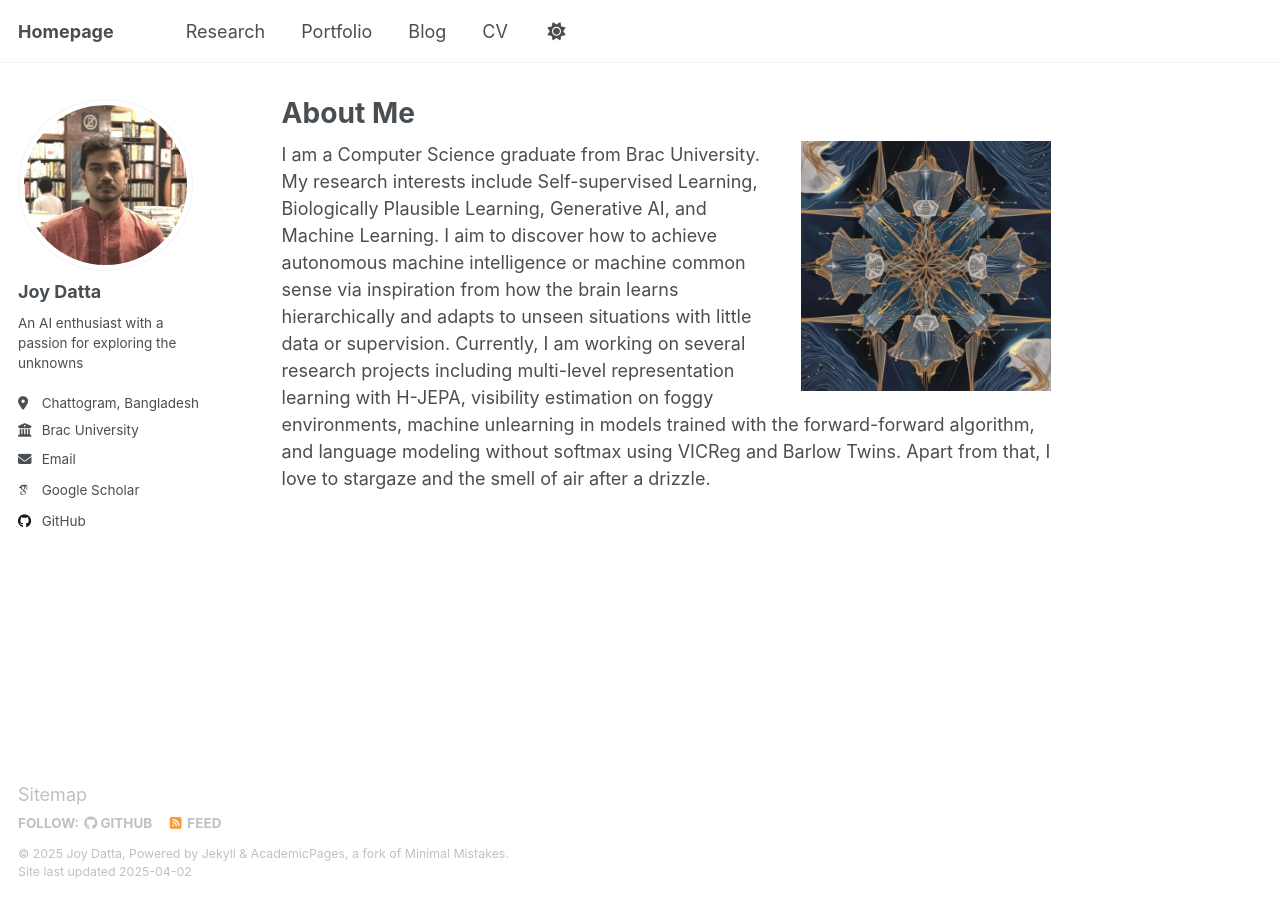
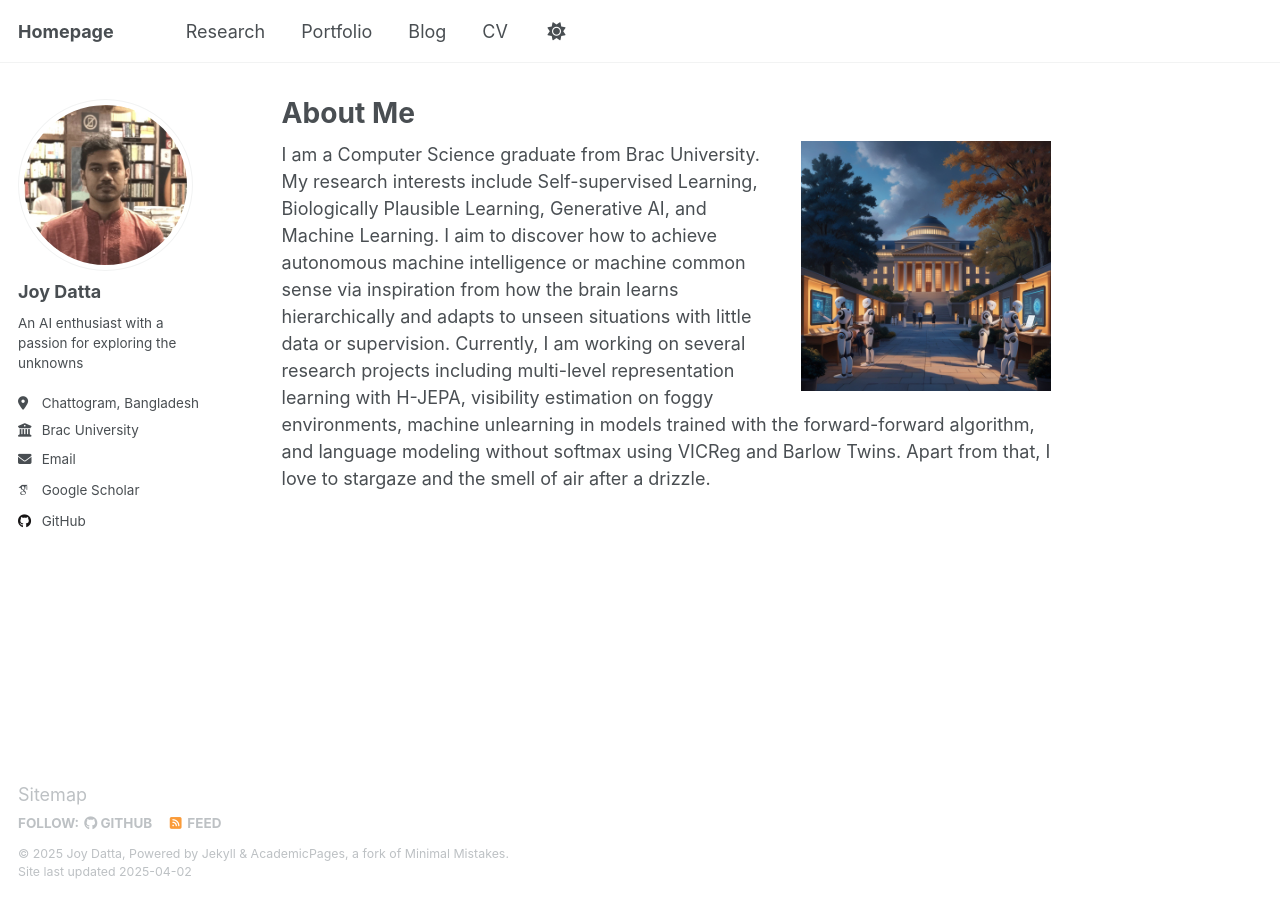
Before and after one commit to joy-datta/joy-datta.github.io, a Jekyll site: the page built from _pages/about.md, in a window 1280 px wide. Built offline with Jekyll 4.4.1, drawn with Linux system fonts in a browser that asks for light colours; some web fonts are replaced.

Commit message:
Update about.md

```diff
--- a/_pages/about.md
+++ b/_pages/about.md
@@ -6,5 +6,5 @@
   - /about/
   - /about.html
 ---
-![illustration](/images/home_img.jpg){: .align-right width="250px"}
+![illustration](/images/homepage_img.jpg){: .align-right width="250px"}
 I am a Computer Science graduate from Brac University. My research interests include Self-supervised Learning, Biologically Plausible Learning, Generative AI, and Machine Learning. I aim to discover how to achieve autonomous machine intelligence or machine common sense via inspiration from how the brain learns hierarchically and adapts to unseen situations with little data or supervision. Currently, I am working on several research projects including multi-level representation learning with H-JEPA, visibility estimation on foggy environments, machine unlearning in models trained with the forward-forward algorithm, and language modeling without softmax using VICReg and Barlow Twins. Apart from that, I love to stargaze and the smell of air after a drizzle.
```
